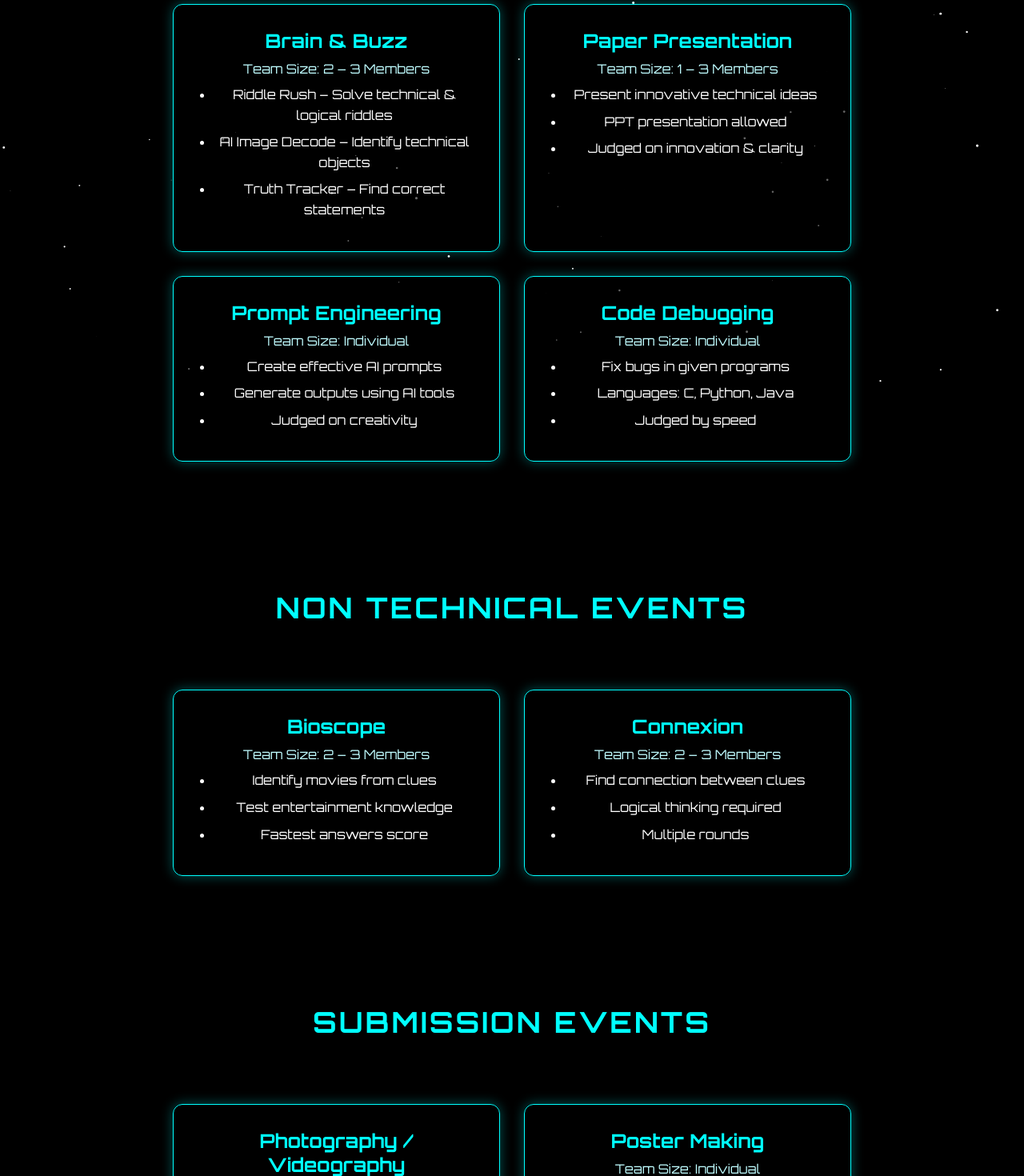
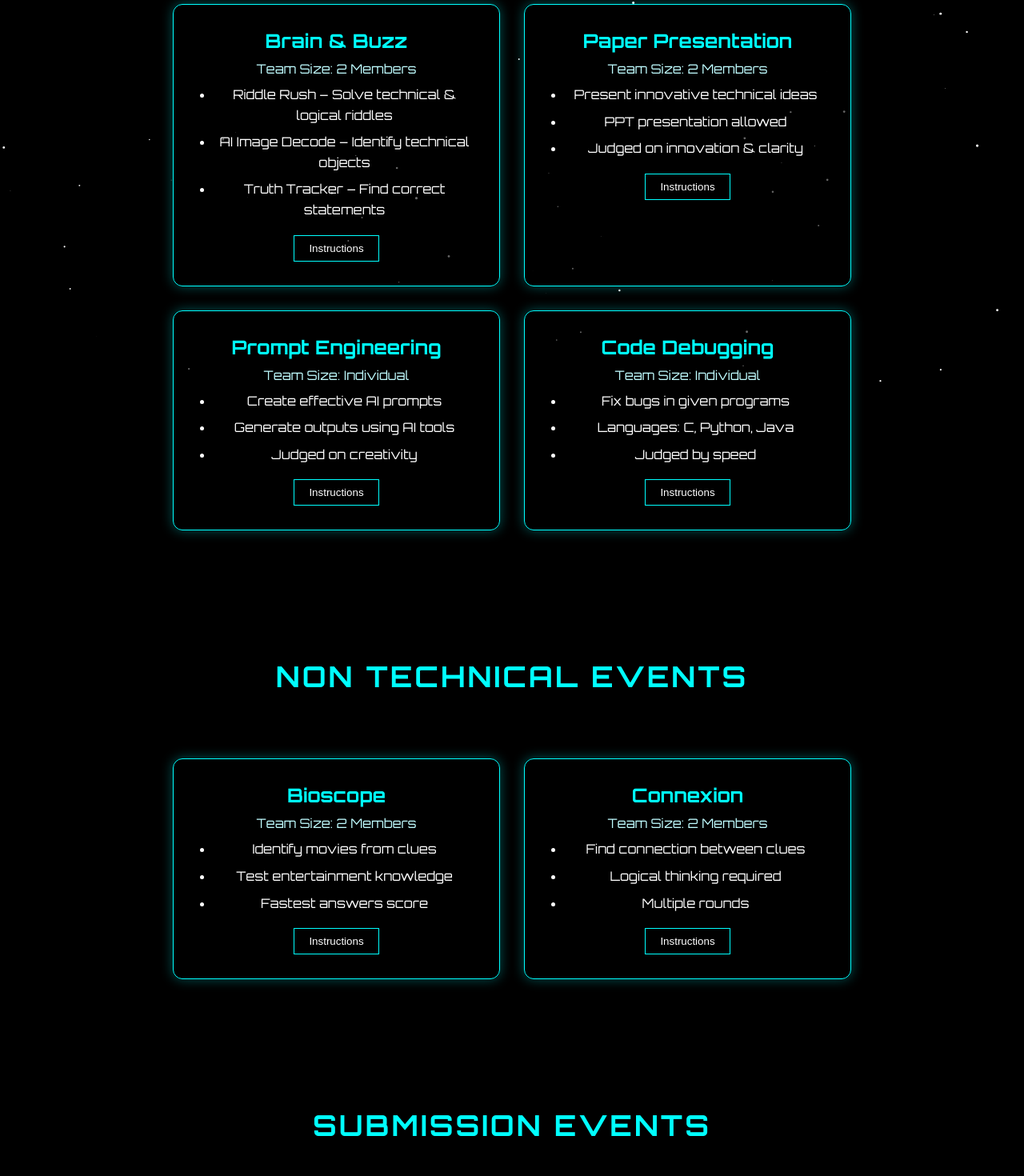
Before and after one commit to Sailash05/TECHHALO2026, a React (Vite) app: page /events in a window 1280 px wide. Shown: the part 320-1790 px from the top of the page at 80% size. Built offline with nearby package versions, Linux system fonts and the light colour scheme.

Commit message:
redesigned

```diff
--- /dev/null
+++ b/src/components/EventPopup.jsx
@@ -0,0 +1,39 @@
+export default function EventPopup({ instructions, submissionLink, closePopup }) {
+
+  return (
+
+    <div className="popup-overlay">
+
+      <div className="popup">
+
+        <h2>Event Instructions</h2>
+
+        <ul>
+          {instructions.map((ins, index) => (
+            <li key={index}>{ins}</li>
+          ))}
+        </ul>
+
+        {submissionLink && (
+          <a
+            href={submissionLink}
+            target="_blank"
+            rel="noopener noreferrer"
+          >
+            <button className="submit-btn">
+              Submit Your Work
+            </button>
+          </a>
+        )}
+
+        <button class='mybtn' onClick={closePopup}>
+          Close
+        </button>
+
+      </div>
+
+    </div>
+
+  );
+
+}
--- a/src/components/Navbar.jsx
+++ b/src/components/Navbar.jsx
@@ -6,7 +6,6 @@ const Navbar = () => {
       <NavLink to="/home">Home</NavLink>
       <NavLink to="/events">Events</NavLink>
       <NavLink to="/register">Register</NavLink>
-      <NavLink to="/coordinators">Coordinators</NavLink>
     </div>
   );
 };
--- /dev/null
+++ b/src/constants/eventData.js
@@ -0,0 +1,139 @@
+  export const eventsData = [
+    {
+      section: "TECHNICAL EVENTS",
+      events: [
+        {
+          title: "Brain & Buzz",
+          team: "2 Members",
+          points: [
+            "Riddle Rush – Solve technical & logical riddles",
+            "AI Image Decode – Identify technical objects",
+            "Truth Tracker – Find correct statements"
+          ],
+          instructions: [
+            "Each team must contain 2 members.",
+            "Multiple rounds will be conducted.",
+            "Use logical reasoning to solve questions.",
+            "Decision of judges will be final."
+          ]
+        },
+        {
+          title: "Paper Presentation",
+          team: "2 Members",
+          points: [
+            "Present innovative technical ideas",
+            "PPT presentation allowed",
+            "Judged on innovation & clarity"
+          ],
+          instructions: [
+            "Each team can have 2 members.",
+            "Presentation time will be limited.",
+            "PPT format is allowed.",
+            "Judges will evaluate innovation, clarity and presentation."
+          ]
+        },
+        {
+          title: "Prompt Engineering",
+          team: "Individual",
+          points: [
+            "Create effective AI prompts",
+            "Generate outputs using AI tools",
+            "Judged on creativity"
+          ],
+          instructions: [
+            "This is an individual event.",
+            "Participants must create AI prompts.",
+            "Evaluation based on creativity and output quality.",
+            "Use of AI tools is allowed."
+          ]
+        },
+        {
+          title: "Code Debugging",
+          team: "Individual",
+          points: [
+            "Fix bugs in given programs",
+            "Languages: C, Python, Java",
+            "Judged by speed"
+          ],
+          instructions: [
+            "Participants must debug the given program.",
+            "Languages may include C, Python or Java.",
+            "Fastest correct solution wins.",
+            "Internet access may be restricted."
+          ]
+        }
+      ]
+    },
+    {
+      section: "NON TECHNICAL EVENTS",
+      events: [
+        {
+          title: "Bioscope",
+          team: "2 Members",
+          points: [
+            "Identify movies from clues",
+            "Test entertainment knowledge",
+            "Fastest answers score"
+          ],
+          instructions: [
+            "Teams must have 2 members.",
+            "Movie clues will be shown.",
+            "Fastest correct answer gets points.",
+            "Multiple rounds may be conducted."
+          ]
+        },
+        {
+          title: "Connexion",
+          team: "2 Members",
+          points: [
+            "Find connection between clues",
+            "Logical thinking required",
+            "Multiple rounds"
+          ],
+          instructions: [
+            "Teams must contain 2 members.",
+            "Participants must find connections between clues.",
+            "Logical thinking and teamwork required.",
+            "Judges' decision is final."
+          ]
+        }
+      ]
+    },
+    {
+      section: "SUBMISSION EVENTS",
+      events: [
+        {
+          title: "Photography / Videography",
+          team: "Individual / Team (max 2)",
+          points: [
+            "Capture creative photos based on theme",
+            "Focus on originality",
+            "Judged on creativity"
+          ],
+          instructions: [
+            "Participants can join individually or as a team (max 3).",
+            "Submission must follow the given theme.",
+            "Editing is allowed but originality is important.",
+            "Judging based on creativity and presentation."
+          ],
+          submissionLink: "https://drive.google.com/yourlink1"
+        },
+        {
+          title: "Poster Making",
+          team: "Individual",
+          points: [
+            "Create attractive posters",
+            "Express ideas visually",
+            "Judged on creativity"
+          ],
+          instructions: [
+            "This is an individual event.",
+            "Poster must follow the given theme.",
+            "Participants can use digital or manual design.",
+            "Evaluation based on creativity and clarity."
+          ],
+          submissionLink: "https://drive.google.com/yourlink1"
+        }
+      ]
+    }
+  ];
--- a/src/pages/Events.jsx
+++ b/src/pages/Events.jsx
@@ -1,12 +1,25 @@
 import { useState } from "react";
-import { Link } from "react-router-dom";
 import SpaceBackground from "../components/SpaceBackground";
 import CursorTrail from "../components/CursorTrail";
 import Navbar from "../components/Navbar";
+import EventPopup from "../components/EventPopup";
+import { eventsData } from "../constants/eventData";
 
 export default function Events(){
 
 const [showInstructions, setShowInstructions] = useState(false);
+const [selectedInstructions, setSelectedInstructions] = useState([]);
+const [submissionLink, setSubmissionLink] = useState(null);
+
+const openInstructions = (instructions, link) => {
+  setSelectedInstructions(instructions);
+  setSubmissionLink(link);
+  setShowInstructions(true);
+};
+
+const closeInstructions = () => {
+  setShowInstructions(false);
+};
 
 return(
 
@@ -15,155 +28,53 @@ return(
 <CursorTrail/>
 <SpaceBackground/>
 
-{/* Top Right Anchors */}
-
 <Navbar />
 
+{eventsData.map((section, index)=>(
 
-{/* TECHNICAL EVENTS */}
+  <div key={index}>
 
-<h1 className="event-section-title">TECHNICAL EVENTS</h1>
+  <h1 className="event-section-title">{section.section}</h1>
 
   <div className="events-grid">
 
-<div className="event-card">
-<h2>Brain & Buzz</h2>
-<p className="team">Team Size: 2 – 3 Members</p>
-<ul>
-<li>Riddle Rush – Solve technical & logical riddles</li>
-<li>AI Image Decode – Identify technical objects</li>
-<li>Truth Tracker – Find correct statements</li>
-</ul>
-</div>
+  {section.events.map((event, i)=>(
 
-<div className="event-card">
-<h2>Paper Presentation</h2>
-<p className="team">Team Size: 1 – 3 Members</p>
-<ul>
-<li>Present innovative technical ideas</li>
-<li>PPT presentation allowed</li>
-<li>Judged on innovation & clarity</li>
-</ul>
-</div>
+    <div className="event-card" key={i}>
 
-<div className="event-card">
-<h2>Prompt Engineering</h2>
-<p className="team">Team Size: Individual</p>
-<ul>
-<li>Create effective AI prompts</li>
-<li>Generate outputs using AI tools</li>
-<li>Judged on creativity</li>
-</ul>
-</div>
+    <h2>{event.title}</h2>
 
-<div className="event-card">
-<h2>Code Debugging</h2>
-<p className="team">Team Size: Individual</p>
-<ul>
-<li>Fix bugs in given programs</li>
-<li>Languages: C, Python, Java</li>
-<li>Judged by speed</li>
-</ul>
-</div>
-
-</div>
-
-
-{/* NON TECHNICAL EVENTS */}
-
-<h1 className="event-section-title">NON TECHNICAL EVENTS</h1>
-
-<div className="events-grid">
-
-<div className="event-card">
-<h2>Bioscope</h2>
-<p className="team">Team Size: 2 – 3 Members</p>
-<ul>
-<li>Identify movies from clues</li>
-<li>Test entertainment knowledge</li>
-<li>Fastest answers score</li>
-</ul>
-</div>
-
-<div className="event-card">
-<h2>Connexion</h2>
-<p className="team">Team Size: 2 – 3 Members</p>
-<ul>
-<li>Find connection between clues</li>
-<li>Logical thinking required</li>
-<li>Multiple rounds</li>
-</ul>
-</div>
-
-</div>
-
-
-{/* SUBMISSION EVENTS */}
-
-<h1 className="event-section-title">SUBMISSION EVENTS</h1>
-
-<div className="events-grid">
-
-<div className="event-card">
-
-<h2>Photography / Videography</h2>
-<p className="team">Team Size: Individual / Team (max 3)</p>
+    <p className="team">Team Size: {event.team}</p>
 
     <ul>
-<li>Capture creative photos based on theme</li>
-<li>Focus on originality</li>
-<li>Judged on creativity</li>
+      {event.points.map((point, j)=>(
+        <li key={j}>{point}</li>
+      ))}
     </ul>
 
     <button
       className="instruction-btn"
-onClick={()=>setShowInstructions(true)}
+      onClick={() => openInstructions(event.instructions, event.submissionLink)}
     >
       Instructions
     </button>
 
     </div>
 
-
-<div className="event-card">
-<h2>Poster Making</h2>
-<p className="team">Team Size: Individual</p>
-<ul>
-<li>Create attractive posters</li>
-<li>Express ideas visually</li>
-<li>Judged on creativity</li>
-</ul>
-</div>
-
-</div>
-
-
-{/* POPUP */}
-
-{showInstructions && (
-
-<div className="popup-overlay">
-
-<div className="popup">
-
-<h2>Photography & Videography – Submission Event</h2>
-
-<p>
-Photography and Videography is a submission-based event where participants showcase creativity through photos and videos.
-</p>
-
-<h3>📌 Instructions for Participants</h3> <ul> <li> This is a <b>Submission Event</b>. Submit by <b>23/03/2026 11:59 PM</b></li> <li>🎯 Theme: <b>In My Perspective</b></li> <li> Photography – Individual | Videography – Individual / Team (max 3)</li> <li> Work must be original</li> <li>Video duration: <b>1–3 minutes</b></li> <li>1–3 photos allowed</li> <li> JPEG/PNG (max 100MB)</li> <li> MP4 (max 500MB)</li> <li>Description allowed</li> <li> File name: name_college_dept_year_eventname</li> <li> Editing allowed but must be original</li> <li> Judging: Creativity, Originality, Quality, Storytelling</li> <li> Judges decision is final</li> </ul>
-<button
-className="close-btn"
-onClick={()=>setShowInstructions(false)}
->
-Close
-</button>
+  ))}
 
   </div>
 
   </div>
 
+))}
+
+{showInstructions && (
+  <EventPopup
+    instructions={selectedInstructions}
+    submissionLink={submissionLink}
+    closePopup={closeInstructions}
+  />
 )}
 
 </div>
--- a/src/pages/Register.jsx
+++ b/src/pages/Register.jsx
@@ -45,7 +45,7 @@ non-technical events.
 
 <button
 className="register-btn"
-onClick={()=>window.open("https://www.example.com","_blank")}
+onClick={()=>window.open("https://forms.gle/1oukuSaS1iH2NgzW9","_blank")}
 >
 
 Register Now
```
Also changed, not shown: src/index.css (+60 -47 lines), src/pages/Home.jsx (+51 -5 lines), vercel.json (added), 1 other file (tests, documents, lock files or other folders). Lines whose indentation alone changed are shown as unchanged.
